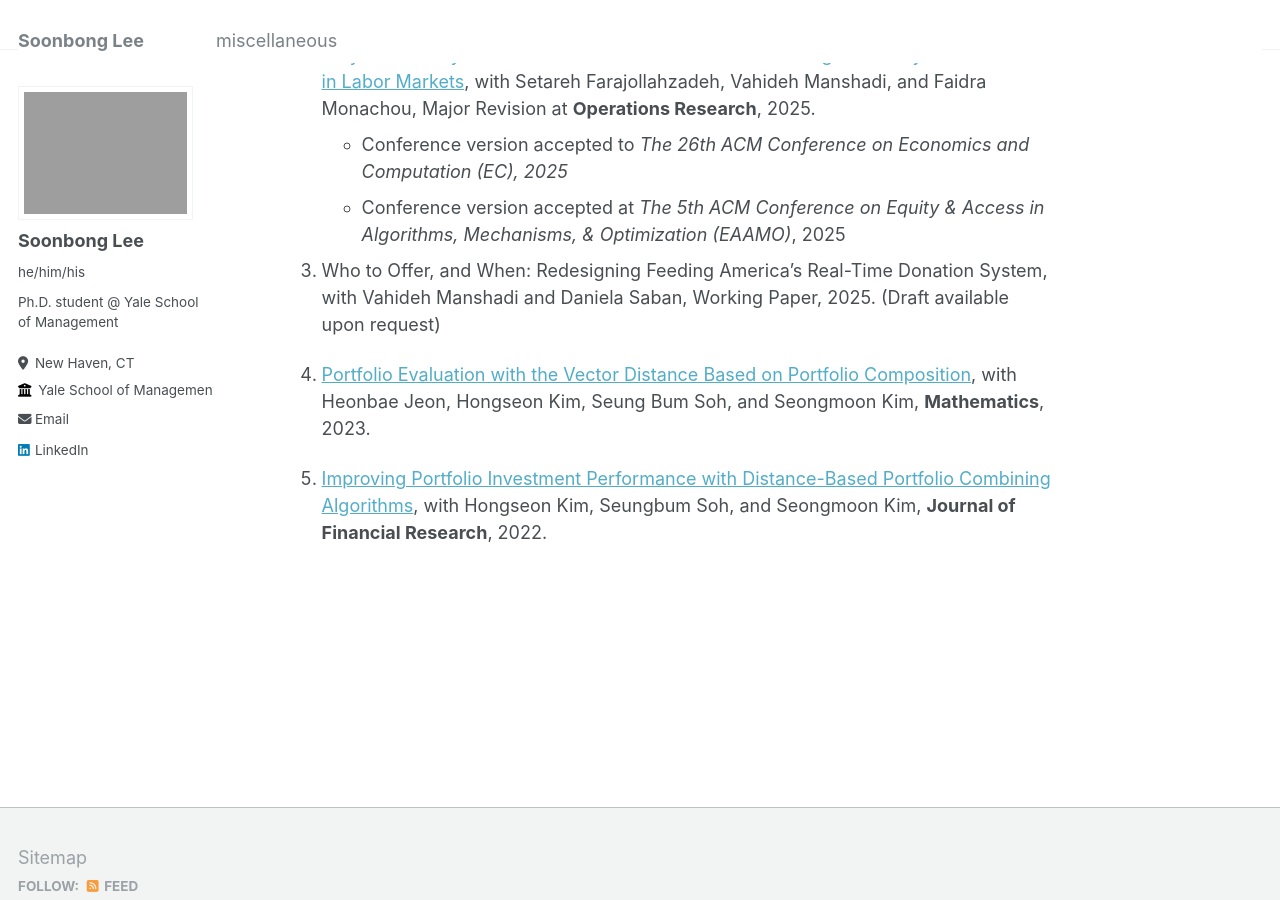
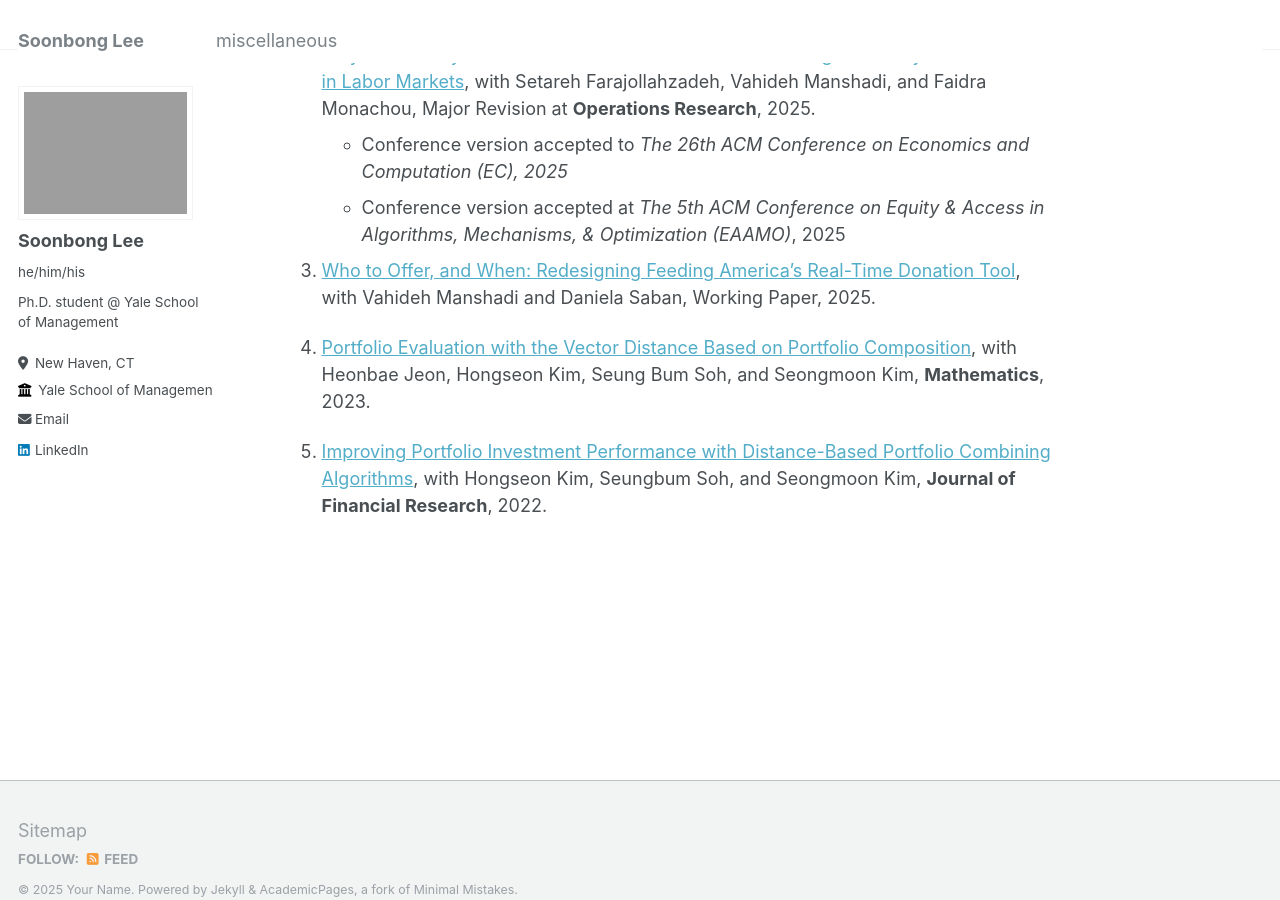
Before and after one commit to soonbong-lee/soonbong-lee.github.io, a Jekyll site: the page built from _pages/about.md, in a window 1280 px wide and 900 px high, scrolled down 1584 px. Built offline with Jekyll 4.4.1, drawn with Linux system fonts in a browser that asks for light colours.

Commit message:
Update about.md

```diff
--- a/_pages/about.md
+++ b/_pages/about.md
@@ -46,7 +46,7 @@ Papers
 - Conference version accepted to *The 26th ACM Conference on Economics and Computation (EC), 2025*
 - Conference version accepted at *The 5th ACM Conference on Equity & Access in Algorithms, Mechanisms, & Optimization (EAAMO)*, 2025
 
-3. Who to Offer, and When: Redesigning Feeding America's Real-Time Donation System, with Vahideh Manshadi and Daniela Saban, Working Paper, 2025. (Draft available upon request)
+3. [Who to Offer, and When: Redesigning Feeding America's Real-Time Donation Tool](https://papers.ssrn.com/sol3/papers.cfm?abstract_id=5592190), with Vahideh Manshadi and Daniela Saban, Working Paper, 2025.
 
 5. [Portfolio Evaluation with the Vector Distance Based on Portfolio Composition](https://www.mdpi.com/2227-7390/11/1/221), with Heonbae Jeon, Hongseon Kim, Seung Bum Soh, and Seongmoon Kim, **Mathematics**, 2023.
 
```
